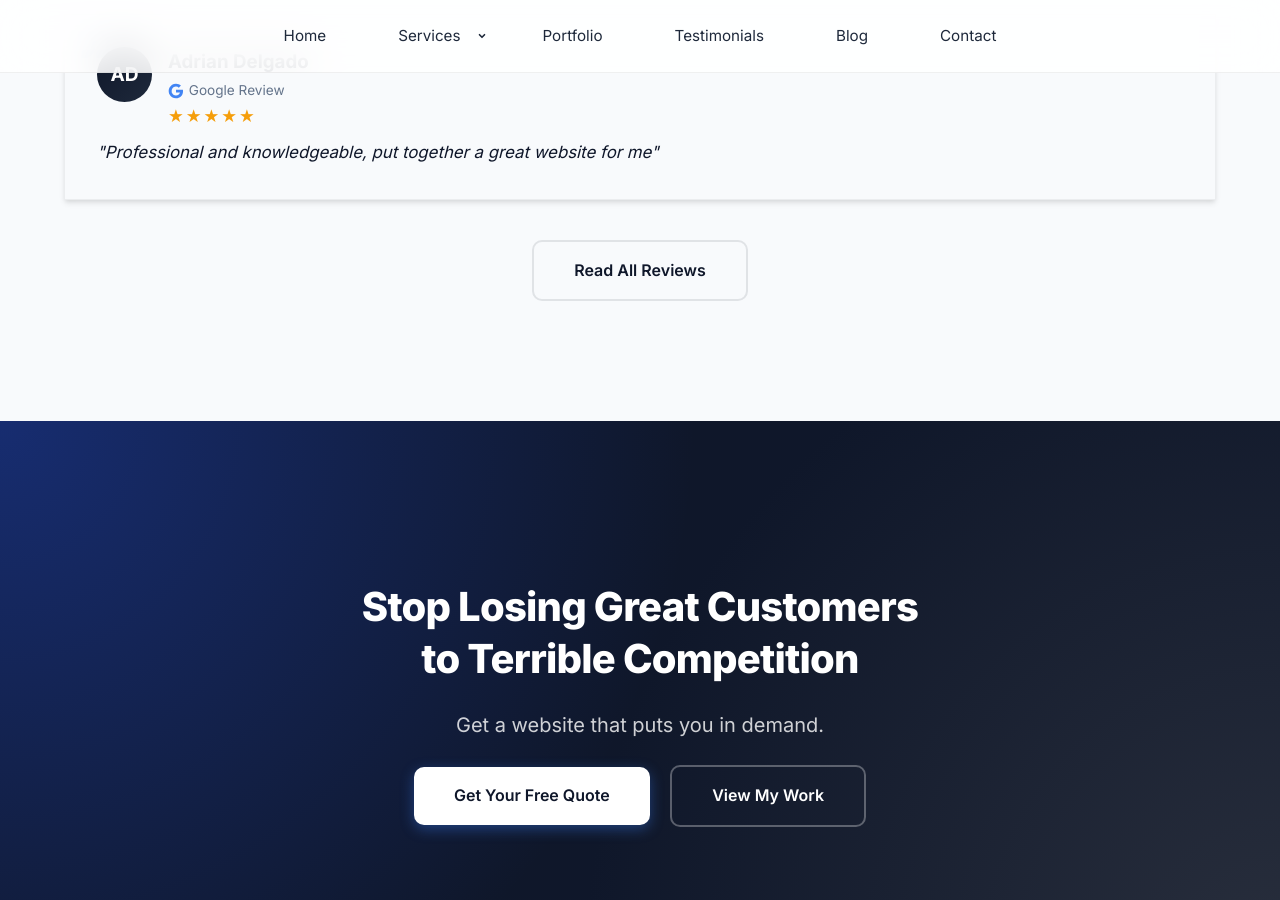
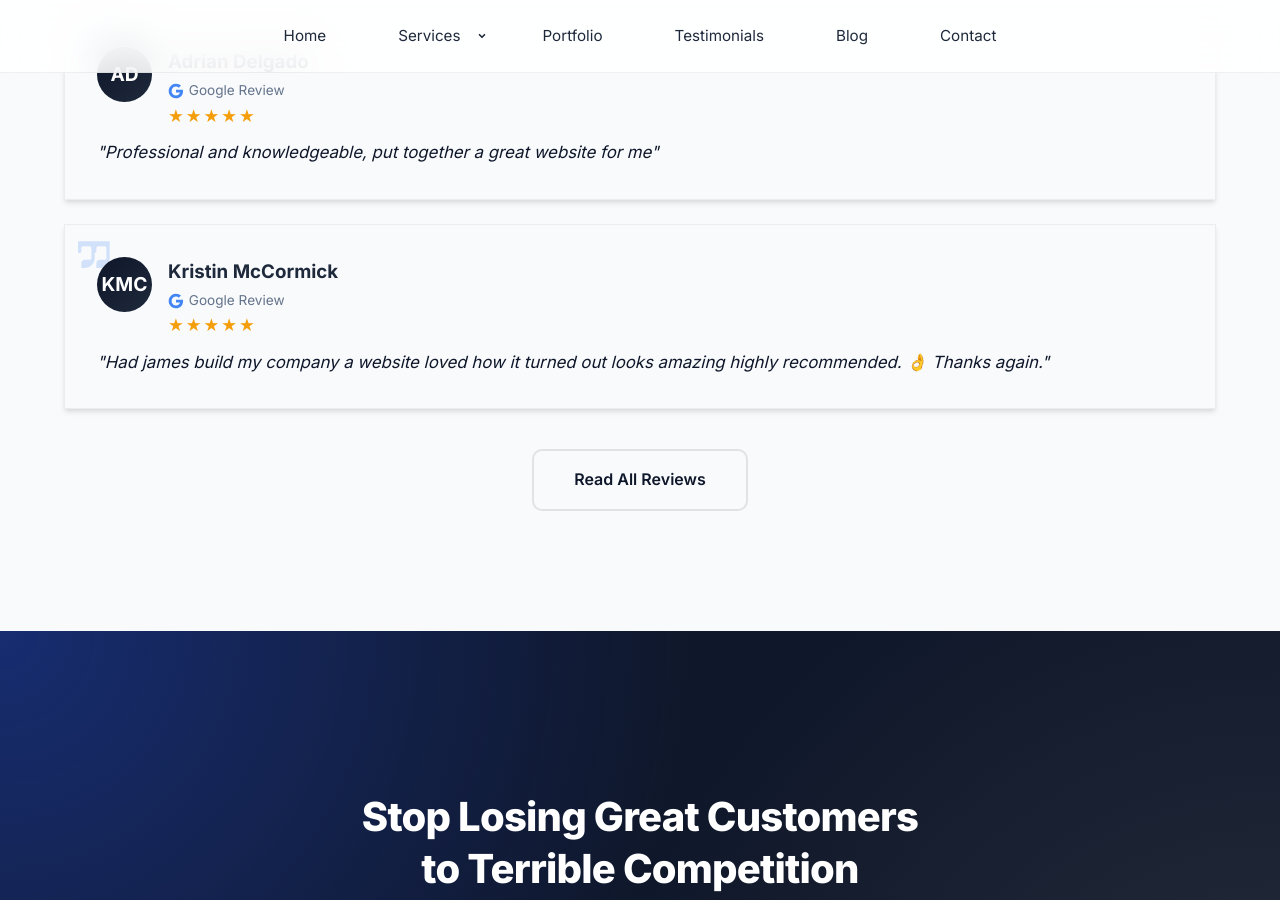
Before and after one commit to JamesBrownR/MeetingSurge, a Jekyll site: the page built from index.html, in a window 1280 px wide and 900 px high, scrolled down 5613 px. Built offline with Jekyll 4.4.1, drawn with Linux system fonts in a browser that asks for light colours.

Commit message:
Update reviews.html

```diff
--- a/_includes/reviews.html
+++ b/_includes/reviews.html
@@ -94,3 +94,22 @@
 
   <p>"Professional and knowledgeable, put together a great website for me"</p>
 </div>
+
+<div class="testimonial-quick">
+  <svg class="quote-mark" fill="currentColor" viewBox="0 0 24 24"><path d="M14.017 21L14.017 18C14.017 16.8954 14.9124 16 16.017 16H19.017C19.5693 16 20.017 15.5523 20.017 15V9C20.017 8.44772 19.5693 8 19.017 8H15.017C14.4647 8 14.017 8.44772 14.017 9V11C14.017 11.5523 13.5693 12 13.017 12H12.017V5H22.017V15C22.017 18.3137 19.3307 21 16.017 21H14.017ZM5.0166 21L5.0166 18C5.0166 16.8954 5.91203 16 7.0166 16H10.0166C10.5689 16 11.0166 15.5523 11.0166 15V9C11.0166 8.44772 10.5689 8 10.0166 8H6.0166C5.46432 8 5.0166 8.44772 5.0166 9V11C5.0166 11.5523 4.56889 12 4.0166 12H3.0166V5H13.0166V15C13.0166 18.3137 10.3303 21 7.0166 21H5.0166Z"></path></svg>
+
+  <div class="review-header">
+    <div class="avatar">KMC</div>
+    <div class="reviewer-info">
+      <h3>Kristin McCormick</h3>
+      <div class="google-tag">
+        <svg fill="currentColor" viewBox="0 0 24 24"><path d="M22.56 12.25c0-.78-.07-1.53-.2-2.25H12v4.26h5.92c-.26 1.37-1.04 2.53-2.21 3.31v2.77h3.57c2.08-1.92 3.28-4.74 3.28-8.09z"/><path d="M12 23c2.97 0 5.46-.98 7.28-2.66l-3.57-2.77c-.98.66-2.23 1.06-3.71 1.06-2.86 0-5.29-1.93-6.16-4.53H2.18v2.84C3.99 20.53 7.7 23 12 23z"/><path d="M5.84 14.09c-.22-.66-.35-1.36-.35-2.09s.13-1.43.35-2.09V7.07H2.18C1.43 8.55 1 10.22 1 12s.43 3.45 1.18 4.93l2.85-2.22.81-.62z"/><path d="M12 5.38c1.62 0 3.06.56 4.21 1.64l3.15-3.15C17.45 2.09 14.97 1 12 1 7.7 1 3.99 3.47 2.18 7.07l3.66 2.84c.87-2.6 3.3-4.53 6.16-4.53z"/></svg>
+        Google Review
+      </div>
+        <div class="stars">★★★★★</div>
+    </div>
+  </div>
+
+
+  <p>"Had james build my company a website loved how it turned out looks amazing highly recommended. 👌 Thanks again."</p>
+</div>
```
